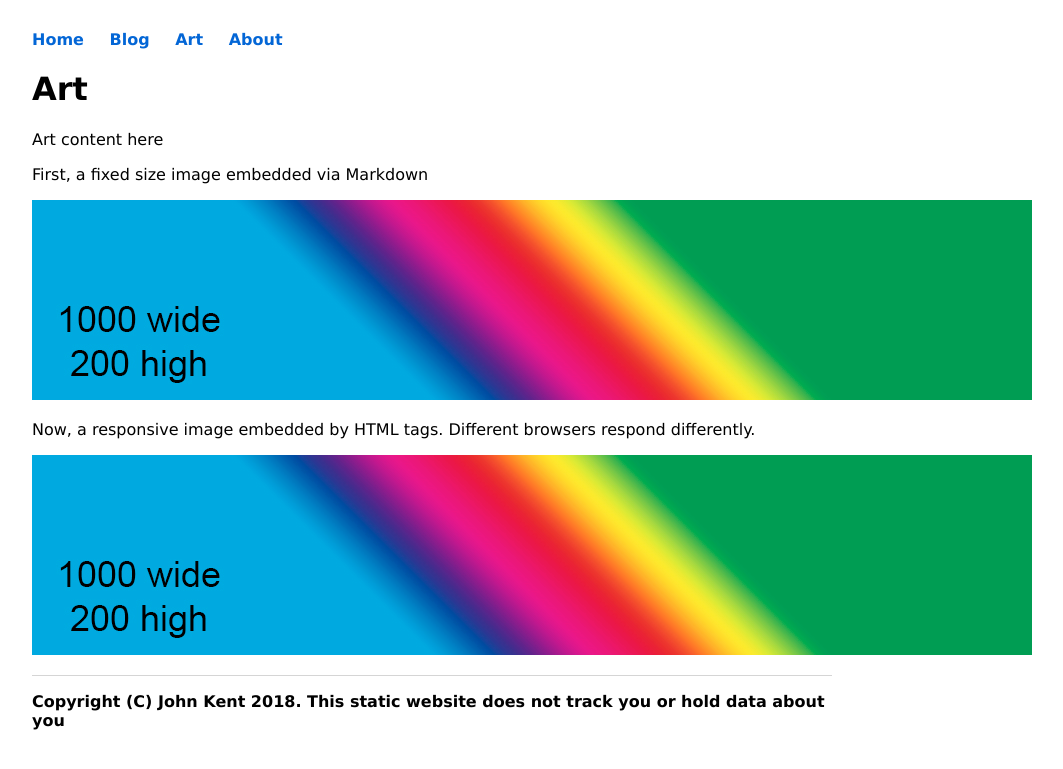
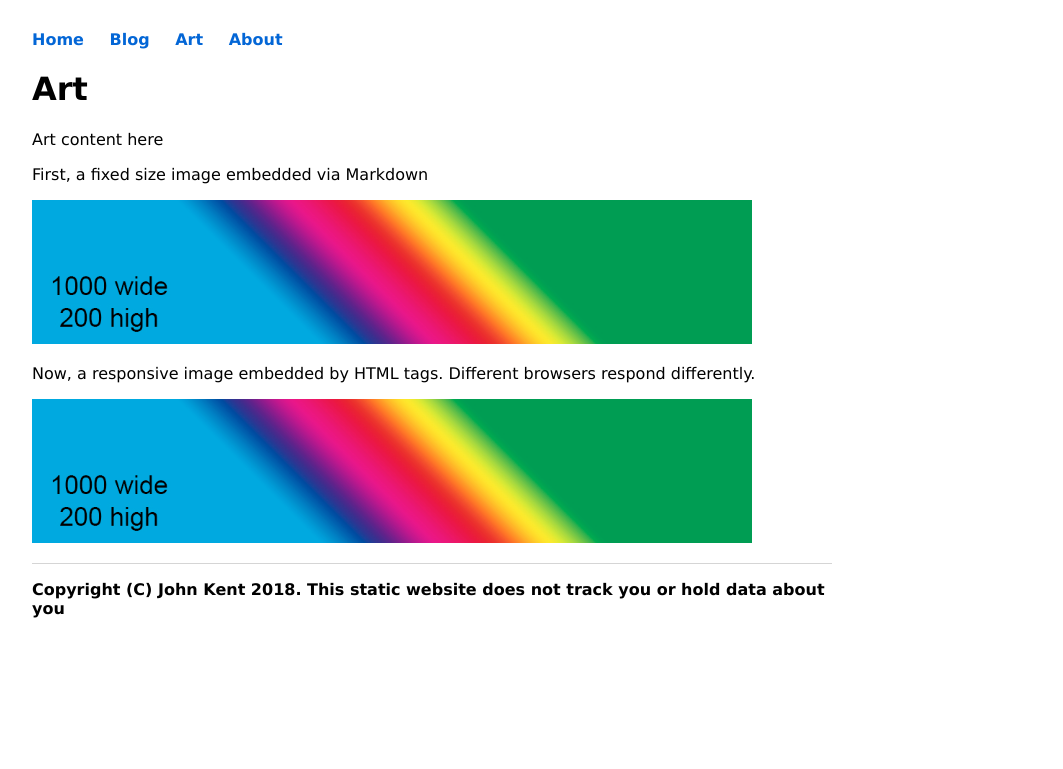
Before and after one commit to KineticLensman/KineticLensman.github.io, a Jekyll site: the page built from art.md, in a window 1280 px wide. Shown: the top 769 px of the page, without its empty margins (208-1271 px from the left). Built offline with Jekyll 4.4.1, drawn with Linux system fonts in a browser that asks for light colours.

Commit message:
added img rule with max-width

```diff
--- a/css/main.css
+++ b/css/main.css
@@ -73,3 +73,7 @@ code {
     font-size: 1.5;
     font-family:'Courier', 'sans-serif';
 }
+
+img {
+  max-width: 90%;
+}
```
